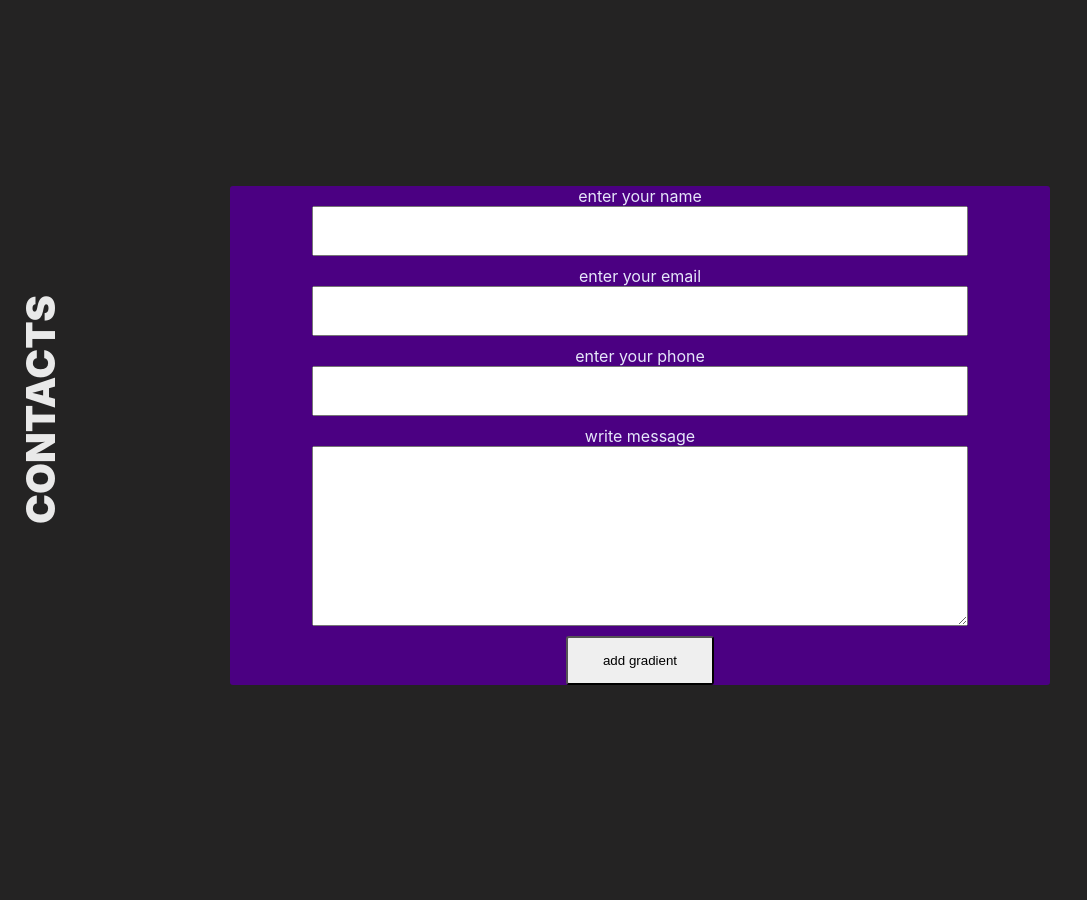
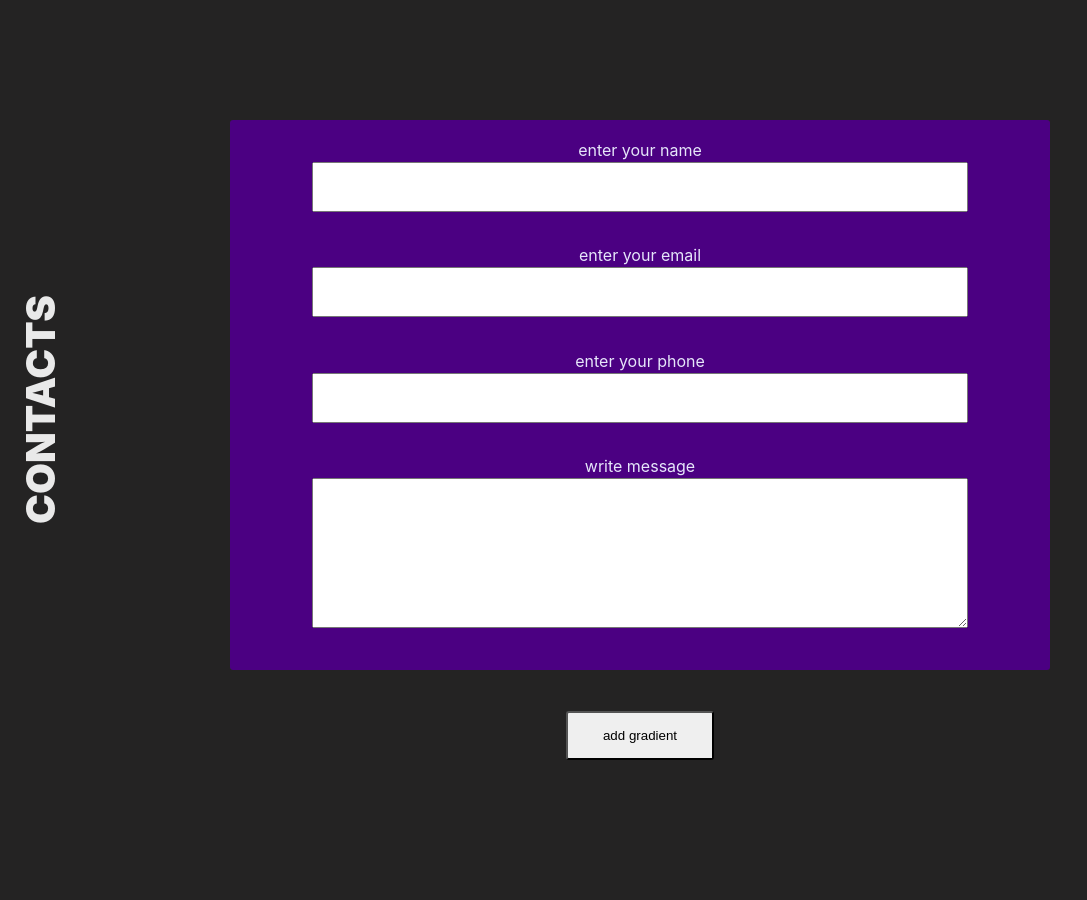
Before and after one commit to serIvanich/portfolio, a React (Create React App) app: page / in a window 1280 px wide. Shown: the part 2780-3680 px from the top of the page, without its empty margins (0-1087 px from the left). Built offline with nearby package versions, Linux system fonts and the light colour scheme.

Commit message:
added validate contacts form

```diff
--- a/src/api/projectApi.js
+++ b/src/api/projectApi.js
@@ -3,9 +3,14 @@ import axios from "axios"
 export const projectApi = {
 
   sendMessage(data) {
-
-    return axios.post('https://smpt-nodejs-gmail.herokuapp.com/sendMessage', {...data})
+    // console.log(data)
+    return axios.post('http://https://smpt-nodejs-gmail.herokuapp.com/sendMessage', {...data})
     .then(res => res.data)
 
   },
 }
+//url heroku
+//http://https://smpt-nodejs-gmail.herokuapp.com/sendMessage
+
+
+// http://localhost:3010/sendMessage
--- a/src/features/contacts/Contacts.module.scss
+++ b/src/features/contacts/Contacts.module.scss
@@ -13,6 +13,8 @@
   .contactsContainer {
 
     @include templatePageContainer();
+
+
     // height: 100%;
     // width: 80%;
     // margin: 0 auto;
@@ -24,33 +26,34 @@
     // border: 1px solid;
     // border-radius: 3px;
 
-    .contactsForm {
-      min-height: 350px;
-      // width: 80%;
-      display: flex;
-      flex-direction: column;
-      align-items: center;
-      justify-content: space-between;
-      border-radius: 3px;
-      background-color: indigo;
+  //   .contactsForm {
+  //     min-height: 350px;
+  //     // width: 80%;
+  //     display: flex;
+  //     flex-direction: column;
+  //     align-items: center;
+  //     justify-content: space-between;
+  //     border-radius: 3px;
+  //     background-color: indigo;
 
-     @include adaptabilityWidth(100%);
-      .input {
-        height: 50px;
+  //    @include adaptabilityWidth(100%);
+  //     .input {
+  //       height: 50px;
 
-        font-size: 20px;
-        @include adaptabilityWidth();
-      }
-      .textarea {
-        height: 180px;
+  //       font-size: 20px;
+  //       @include adaptabilityWidth();
+  //     }
+  //     .textarea {
+  //       height: 180px;
 
-        font-size: 20px;
-        @include adaptabilityWidth();
-      }
-    }
-    .contactsButton {
-      padding: 15px 35px;
-      border-radius: 3px;
-    }
-  }
+  //       font-size: 20px;
+  //       @include adaptabilityWidth();
+  //     }
+  //   }
+  //   .contactsButton {
+  //     padding: 15px 35px;
+  //     border-radius: 3px;
+  //   }
+  // }
 }
+}
--- a/src/features/contacts/ContactsForm.jsx
+++ b/src/features/contacts/ContactsForm.jsx
@@ -4,7 +4,34 @@ import s from './ContactsForm.module.scss'
 import { projectApi } from '../../api/projectApi';
 
 
- export const ContactsForm = () => {
+export const ContactsForm = () => {
+
+  const formValidate = (values) => {
+
+    const errors = {};
+    if (!values.name) {
+        errors.name = 'Required';
+    } else if (!/^\w+$/ig.test(values.name)) {
+        errors.name = 'name can have only a letter or number or _';
+    } else if (values.name.length > 10) {
+        errors.name = 'Length of the name cannot be more 10'
+    }
+    if (!values.email) {
+        errors.email = 'Required';
+    } else if (!/^[A-Z0-9._%+-]+@[A-Z0-9.-]+\.[A-Z]{2,4}$/i.test(values.email)) {
+        errors.email = 'Invalid email.';
+    }
+    if (values.phone && !/^\d{11}$/ig.test(values.phone)) {
+        errors.phone = 'Phone number can be 11 numbers'
+    }
+    if (values.message.length > 500) {
+        errors.message = 'Message can be only a less thah 500 characters'
+    }
+
+    return errors;
+}
+
+
 
 
   const formik = useFormik({
@@ -14,21 +41,7 @@ import { projectApi } from '../../api/projectApi';
         phone: '',
         message: '',
     },
-    validate: (values) => {
-        const errors = {};
-        if (!values.name) {
-            errors.name = 'Required';
-        } else if (/(^[A-F0-9]{*}$)/i.test(values.name)) {
-            errors.name = 'Invalid name';
-        }
-        if (!values.email) {
-            errors.email = 'Required';
-        } else if (/(^[A-F0-9]{*}$)/i.test(values.email)) {
-            errors.email = 'Invalid email';
-        }
-
-        return errors;
-    },
+    validate: formValidate,
 
     onSubmit: async(values) => {
        //console.log(values);
--- a/src/features/contacts/ContactsForm.module.scss
+++ b/src/features/contacts/ContactsForm.module.scss
@@ -1,8 +1,11 @@
 @import '../../common/styles/sass/mixins.scss';
 
 .contactsFormContainer {
-
-    min-height: 350px;
+    position:relative;
+    min-height: 550px;
+    margin-top: 50px;
+    margin-bottom: 130px;
+    padding-bottom: 30px;
     // width: 80%;
     display: flex;
     flex-direction: column;
@@ -11,6 +14,9 @@
     border-radius: 3px;
     background-color: indigo;
 
+  & label {
+    margin-top: 20px;
+  }
    @include adaptabilityWidth(100%);
     & input {
       height: 50px;
@@ -19,13 +25,15 @@
       @include adaptabilityWidth();
     }
     & textarea {
-      height: 180px;
+      height: 150px;
 
       font-size: 20px;
       @include adaptabilityWidth();
     }
 
     button {
+      position: absolute;
+      bottom: -90px;
       padding: 15px 35px;
       border-radius: 3px;
     }
```
